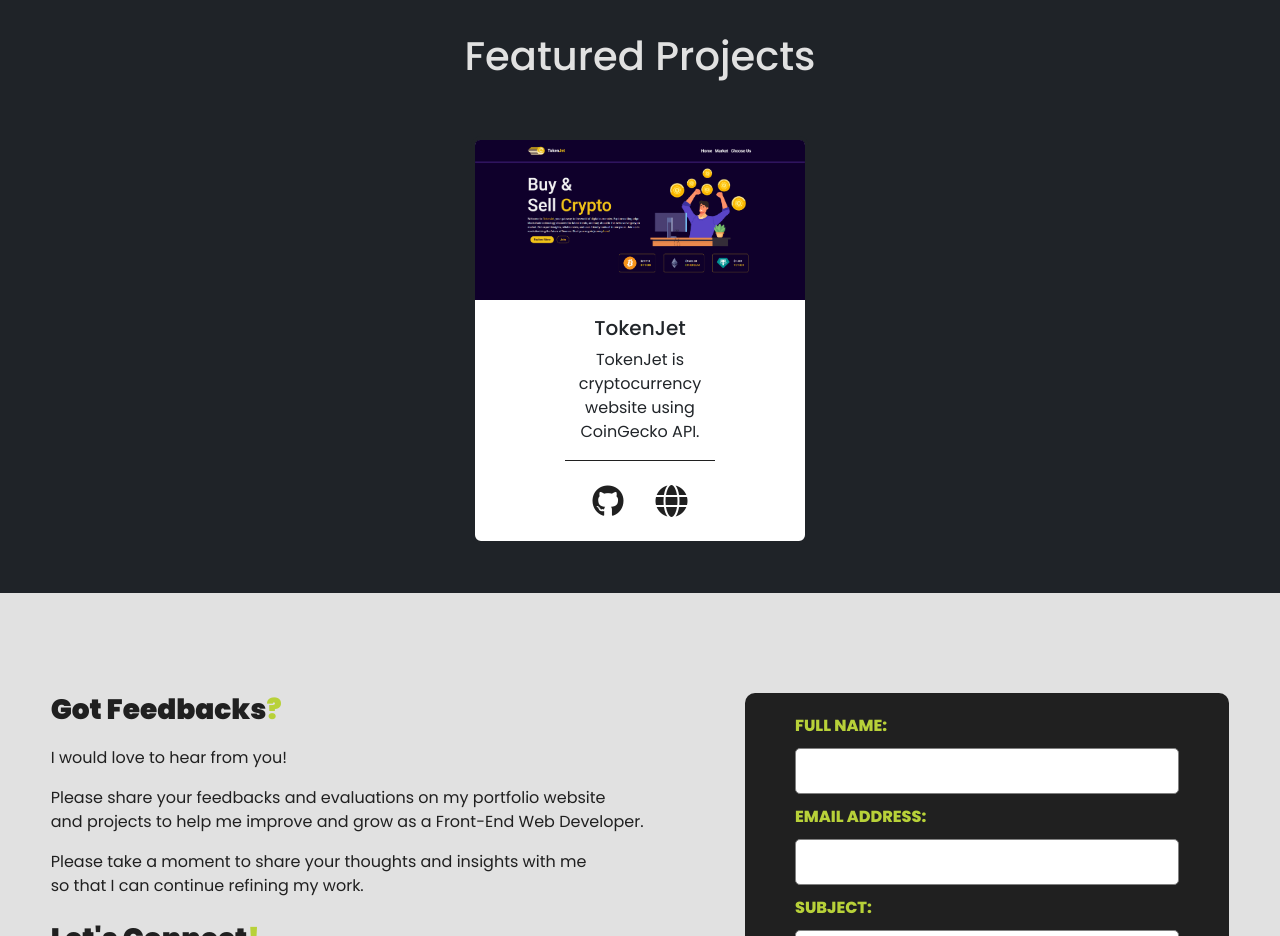
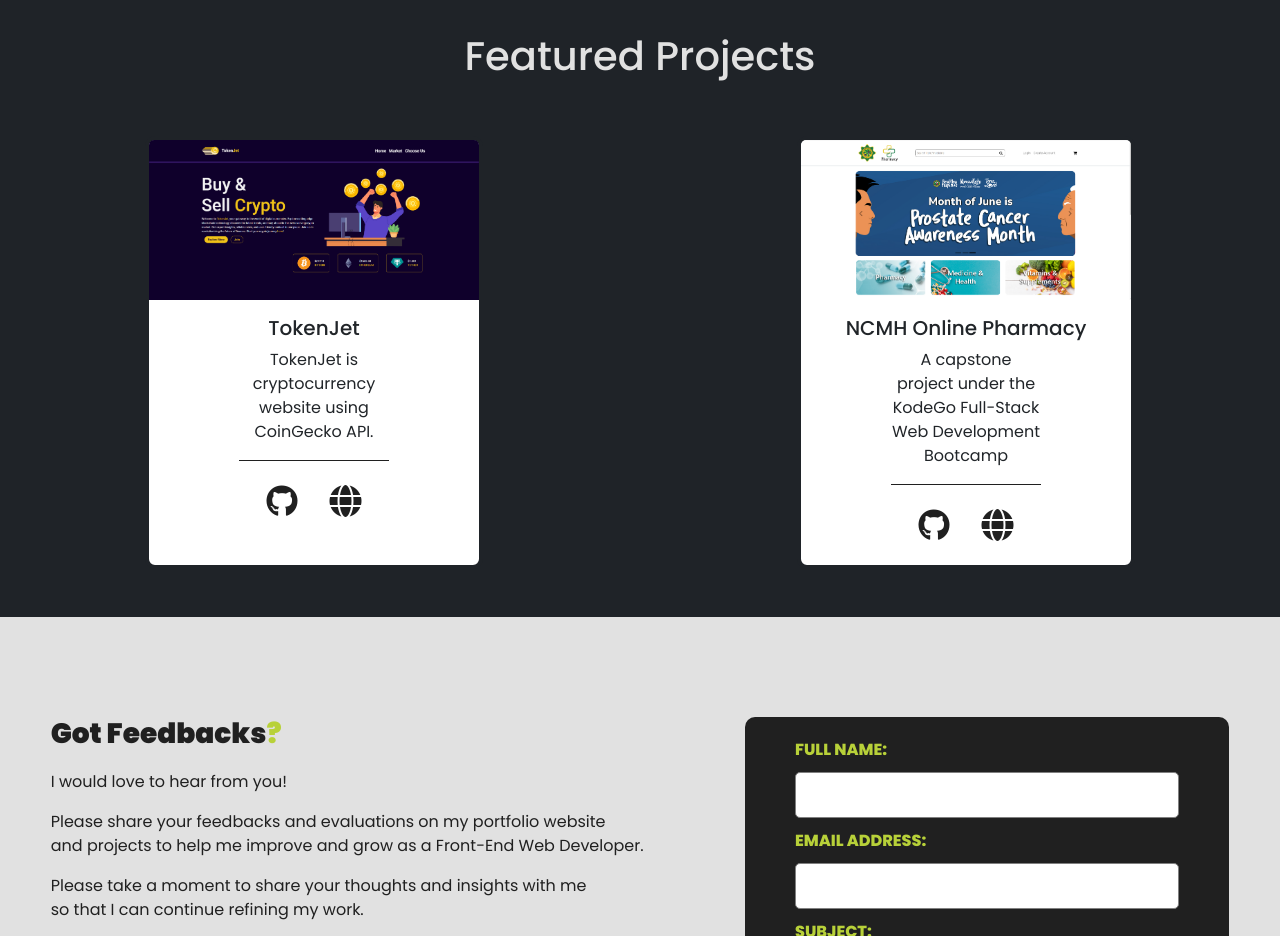
Before and after one commit to vhatara/davidmendozadev, a React (Create React App) app: page / in a window 1280 px wide. Shown: the part 1880-2816 px from the top of the page. Built offline with nearby package versions, Linux system fonts and the light colour scheme.

Commit message:
project section: added project - online pharmacy

```diff
--- a/src/Component/ProjectsSection/ProjectList.js
+++ b/src/Component/ProjectsSection/ProjectList.js
@@ -22,14 +22,7 @@
     //     weblink: "https://vhatara.github.io/login_signup/",
     //     sourcecode: "https://github.com/vhatara/login_signup"
     // },
-    // {
-    //     id: 3,
-    //     image: ncmhpharmacy,
-    //     name: "NCMH Online Pharmacy",
-    //     description: "A capstone project under the KodeGo Full-Stack Web Development Bootcamp",
-    //     weblink: "https://digital-doers.vercel.app/",
-    //     sourcecode: "https://github.com/Keith0309/DigitalDoers"
-    // },
+
     {
         id: 1,
         image: tokenjet,
@@ -38,6 +31,15 @@
         weblink: "https://tokenjet.vercel.app/",
         sourcecode: "https://github.com/vhatara/tokenjet"
     },
+
+    {
+        id: 2,
+        image: ncmhpharmacy,
+        name: "NCMH Online Pharmacy",
+        description: "A capstone project under the KodeGo Full-Stack Web Development Bootcamp",
+        weblink: "https://digital-doers.vercel.app/",
+        sourcecode: "https://github.com/Keith0309/DigitalDoers"
+    },
 ]
 
 export default projectListArray;
```
